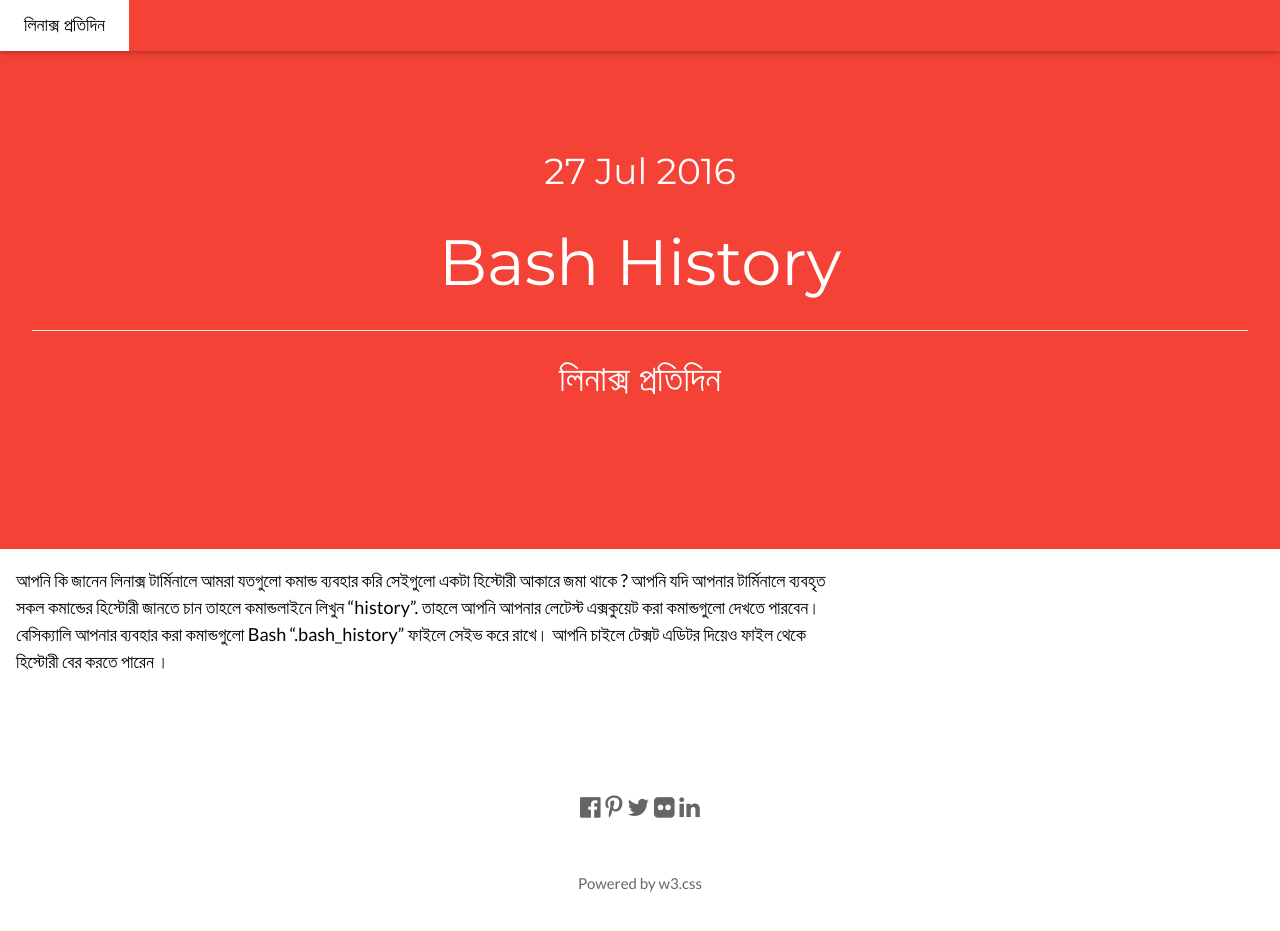
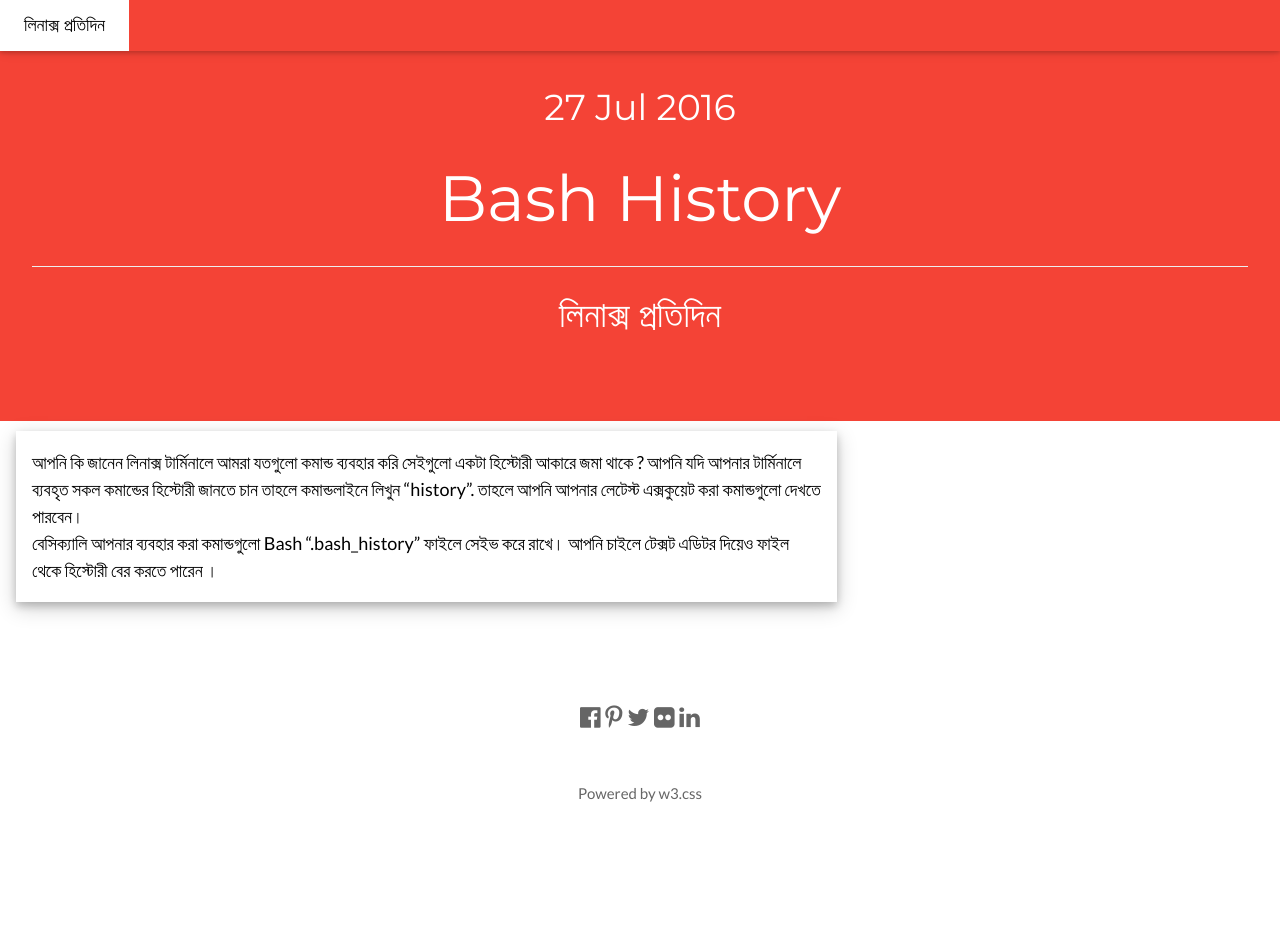
Before and after one commit to linuxprotidin/linuxprotidin.github.io, a Jekyll site: the page built from _posts/2016-07-27-bash-history.md, in a window 1280 px wide and 974 px high. Shown: the top 931 px of the window. Built offline with Jekyll 4.4.1, drawn with Linux system fonts in a browser that asks for light colours; nearby versions of some CDN libraries; some web fonts are replaced.

Commit message:
improvments

```diff
--- a/_includes/header.html
+++ b/_includes/header.html
@@ -1,4 +1,4 @@
-<div class="w3-container w3-red w3-center w3-padding-128">
+<div class="w3-container w3-red w3-center w3-padding-64">
   {% if page.title == "Home" %}
   <h1 class="w3-margin w3-jumbo">
   {{ site.title }}</h1>
--- a/_layouts/post.html
+++ b/_layouts/post.html
@@ -1,11 +1,13 @@
 ---
 layout: default
 ---
-<div class="post-content">
+<div class="post-content w3-card-4">
   {% if page.img %}
   <div class="post-hero-wrapper">
     <img alt="" src="{{ page.img }}" class="post-hero" />
   </div>
   {% endif %}
-  {{ content | markdownify }}
+  <div class="w3-container">
+    {{ content | markdownify }}
+  </div>
 </div>
--- a/css/base.css
+++ b/css/base.css
@@ -57,3 +57,7 @@ a {
     width: 100%;
     height: auto;
 }
+
+.post-content {
+    margin-top: 10px;
+}
```
